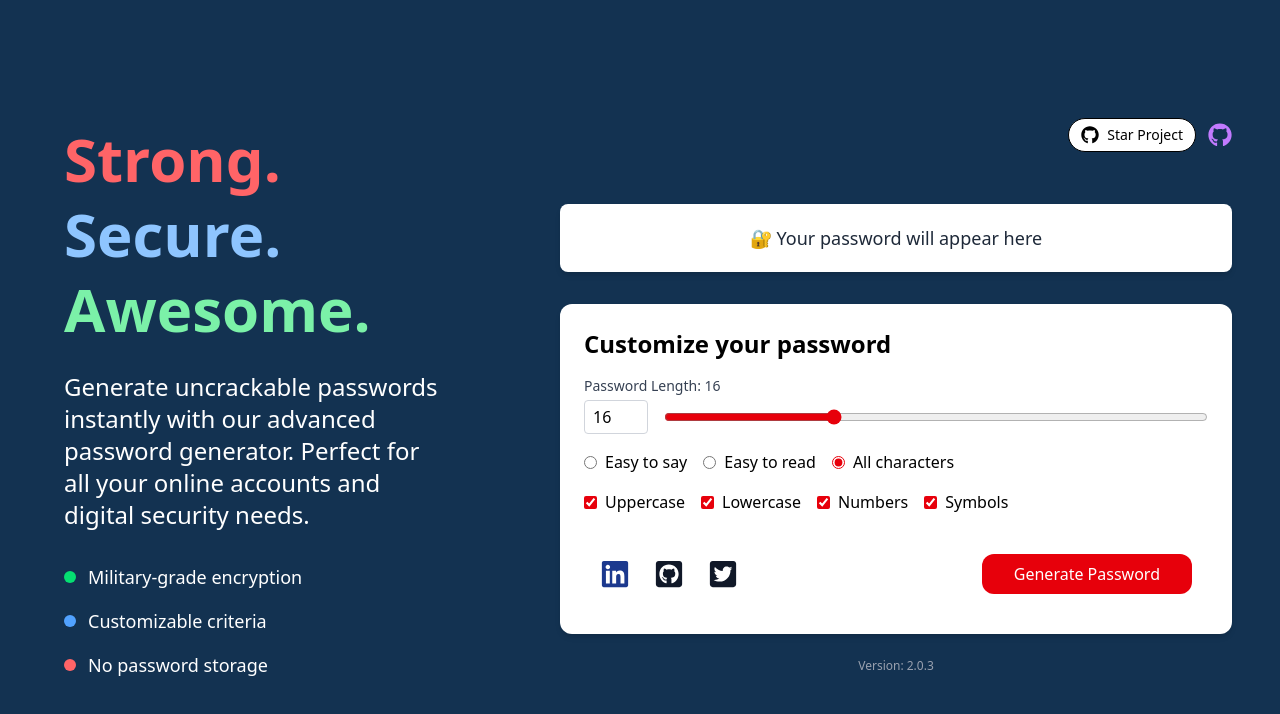
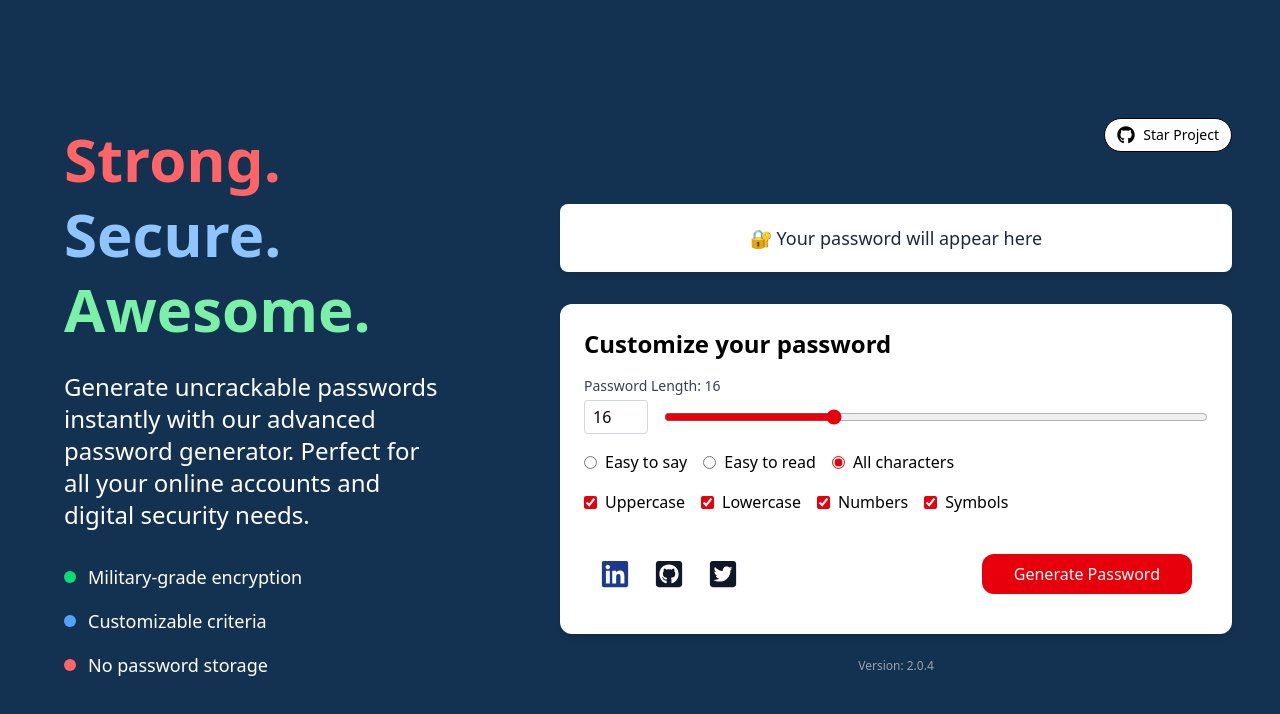
Before and after one commit to ad1tyaydv/Password-Generator, a React (Vite) app: page / in a window 1280 px wide. Shown: the top 714 px of the page. Built offline with nearby package versions, Linux system fonts and the light colour scheme.

Commit message:
new version 2.0.4

```diff
--- a/src/components/passwordgenerator.jsx
+++ b/src/components/passwordgenerator.jsx
@@ -75,15 +75,6 @@ export default function PasswordGenerate() {
                 <FaGithub className="text-lg" />
                 <span>Star Project</span>
             </a>
-
-                <a
-                    href="https://github.com/ad1tyaydv"
-                    target="_blank"
-                    rel="noopener noreferrer"
-                    className="text-2xl text-purple-400 hover:text-purple-500"
-                >
-                    <FaGithub />
-                </a>
             </div>
 
           <div className="w-full max-w-2xl mb-4 sm:mb-6 md:mb-8 relative">
--- a/src/version.ts
+++ b/src/version.ts
@@ -1,2 +1,2 @@
-export const APP_VERSION = '2.0.3';
+export const APP_VERSION = '2.0.4';
 export const LAST_UPDATED = new Date().toISOString();
```
